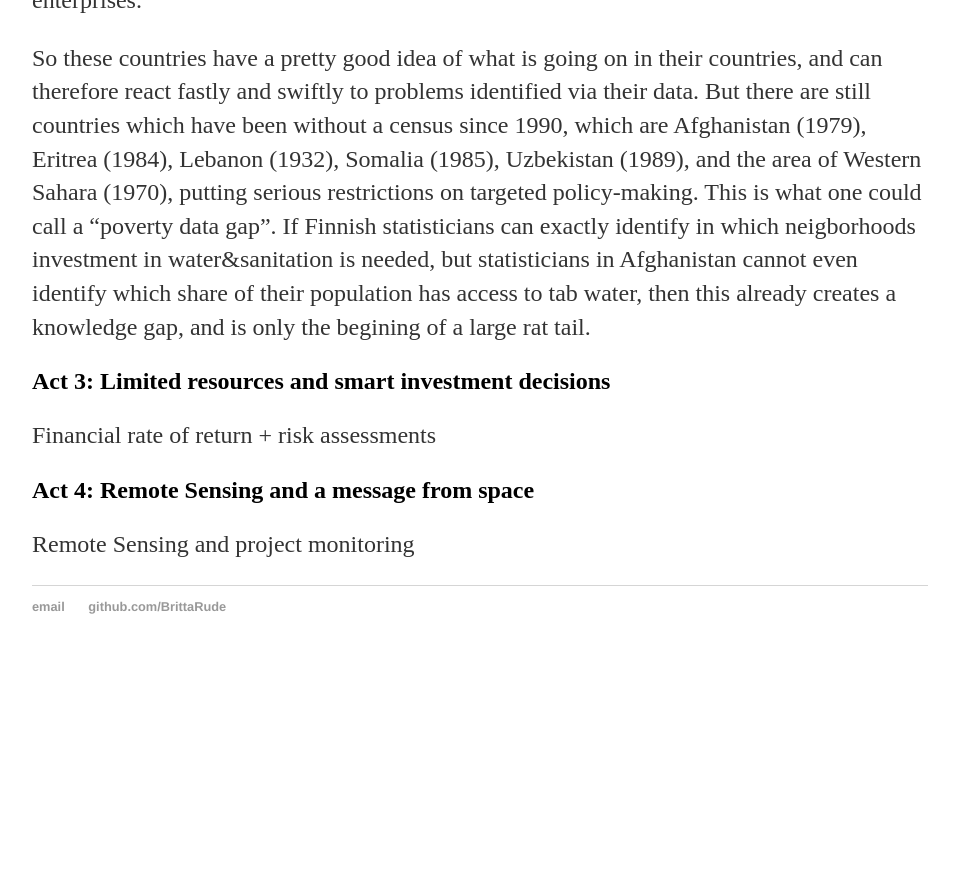
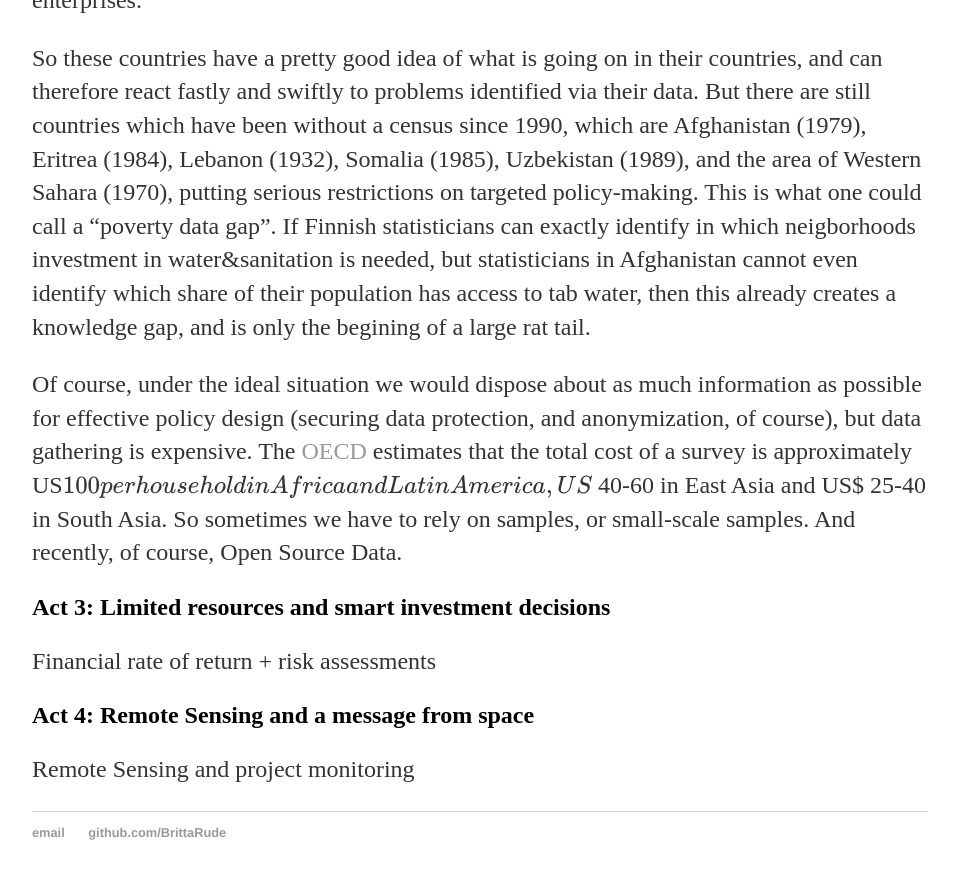
Before and after one commit to BrittaRude/BrittaRude.github.io, a Jekyll site: the page built from inputs_cakestory/_posts/2020-07-01-britta-rude-the-cake-story-part-2.md, in a window 1280 px wide and 900 px high, scrolled down 2201 px. Shown: the top 879 px of the window, without its empty margins (160-1119 px from the left). Built offline with Jekyll 4.4.1, drawn with Linux system fonts in a browser that asks for light colours; formulas are drawn with MathJax 3; before the commit the page ends 2875 px from its top, so only the background shows below that.

Commit message:
Update 2020-07-01-britta-rude-the-cake-story-part-2.md

```diff
--- a/inputs_cakestory/_posts/2020-07-01-britta-rude-the-cake-story-part-2.md
+++ b/inputs_cakestory/_posts/2020-07-01-britta-rude-the-cake-story-part-2.md
@@ -20,6 +20,8 @@ Recently, some countries have gone one step further, especially countries in Nor
 
 So these countries have a pretty good idea of what is going on in their countries, and can therefore react fastly and swiftly to problems identified via their data. But there are still countries which have been without a census since 1990, which are Afghanistan (1979), Eritrea (1984), Lebanon (1932), Somalia (1985), Uzbekistan (1989), and the area of Western Sahara (1970), putting serious restrictions on targeted policy-making. This is what one could call a "poverty data gap". If Finnish statisticians can exactly identify in which neigborhoods investment in water&sanitation is needed, but statisticians in Afghanistan cannot even identify which share of their population has access to tab water, then this already creates a knowledge gap, and is only the begining of a large rat tail.
 
+Of course, under the ideal situation we would dispose about as much information as possible for effective policy design (securing data protection, and anonymization, of course), but data gathering is expensive. The [OECD](http://www.oecd.org/dac/evaluation/dcdndep/37671602.pdf) estimates that the total cost of a survey is approximately US$ 100 per household in Africa and Latin America, US$ 40-60 in East Asia and US$ 25-40 in South Asia. So sometimes we have to rely on samples, or small-scale samples. And recently, of course, Open Source Data.
+
 ## Act 3: Limited resources and smart investment decisions
 
 Financial rate of return + risk assessments
```
